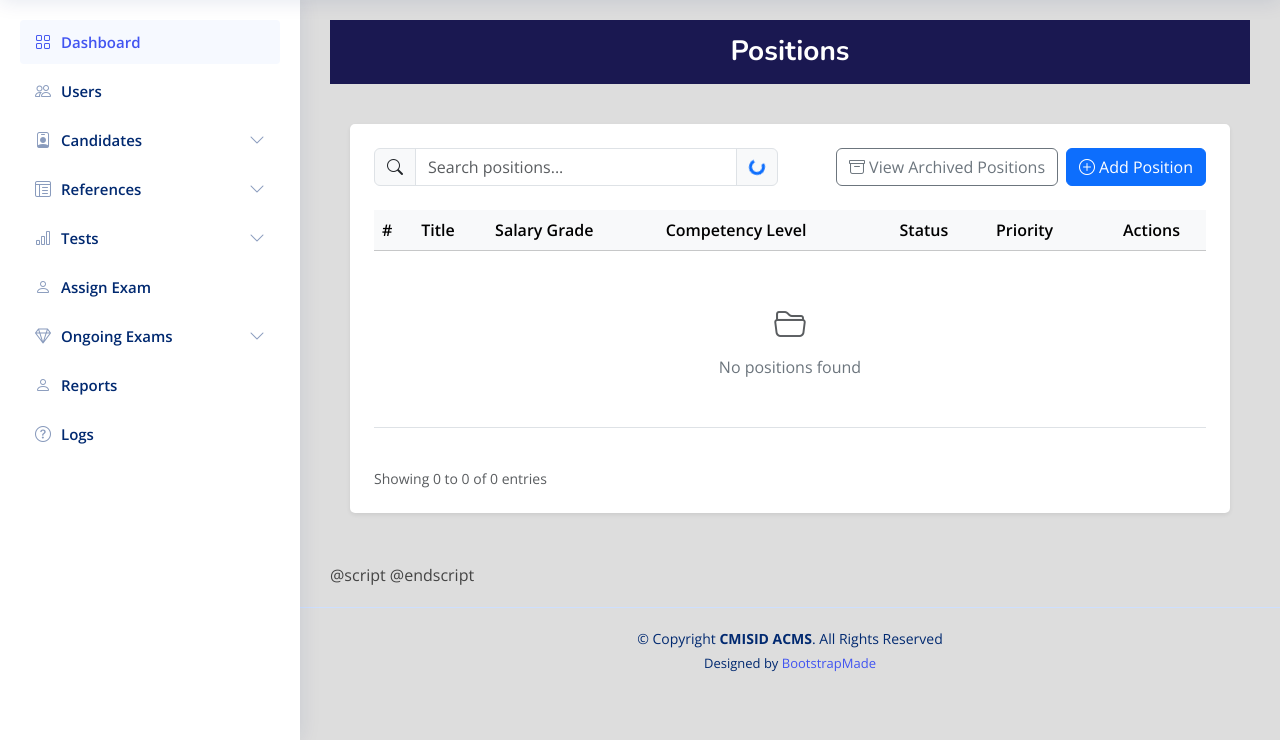
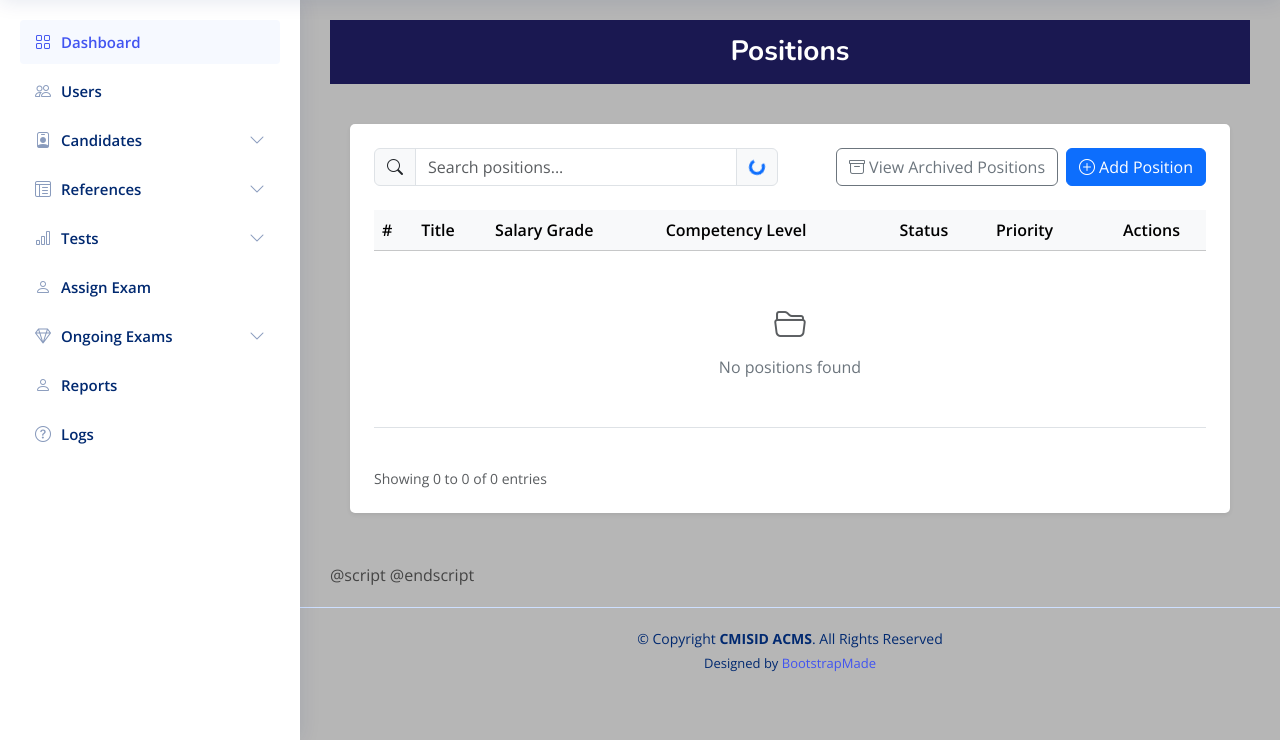
Before and after one commit to cmisidcdo/cmisid-trade-test, a Laravel app: page /references/positions in a window 1280 px wide. Shown: the part 60-800 px from the top of the page. Run offline with Laravel 12, Linux system fonts and the light colour scheme; a user stored in the database is signed in; data comes from the database, SQL or seed files in the repository; data that the repository does not hold is empty; some libraries are stand-ins or nearby versions.

Commit message:
03122025 10562
Updated Positions comments and Skills Indentation

```diff
--- a/resources/views/livewire/references/positions.blade.php
+++ b/resources/views/livewire/references/positions.blade.php
@@ -520,7 +520,6 @@
 
     @script
     <script>
-        // Initialize tooltips
         document.addEventListener('DOMContentLoaded', function() {
             var tooltipTriggerList = [].slice.call(document.querySelectorAll('[title]'));
             var tooltipList = tooltipTriggerList.map(function(tooltipTriggerEl) {
@@ -529,7 +528,6 @@
                 });
             });
 
-            // Reinitialize tooltips when Livewire updates the DOM
             document.addEventListener('livewire:load', function() {
                 initTooltips();
             });
@@ -548,7 +546,6 @@
             }
         });
 
-        // Modal control
         $wire.on('hide-positionModal', () => {
             console.log('Hiding position modal');
             bootstrap.Modal.getInstance(document.getElementById('positionModal')).hide();
@@ -582,18 +579,16 @@
     @endscript
 
     <style>
-        /* Set body background to match the gray from screenshot */
+
         body {
-            background-color: #DDDDDD;
+            background-color: #b6b6b6;
         }
 
-        /* Improve table row hover effect */
         .table tbody tr:hover {
             background-color: rgba(0, 123, 255, 0.05);
             transition: background-color 0.2s ease;
         }
 
-        /* Improve button hover effects */
         .btn {
             transition: all 0.2s ease-in-out;
         }
@@ -603,12 +598,10 @@
             box-shadow: 0 2px 5px rgba(0,0,0,0.1);
         }
 
-        /* Improve modal transitions */
         .modal.fade .modal-dialog {
             transition: transform 0.3s ease-out;
         }
 
-        /* Empty state styling */
         .empty-state {
             display: flex;
             flex-direction: column;
@@ -617,7 +610,6 @@
             color: #6c757d;
         }
 
-        /* Improve form validation styling */
         .was-validated .form-control:invalid, .form-control.is-invalid {
             border-color: #dc3545;
             padding-right: calc(1.5em + 0.75rem);
@@ -627,13 +619,11 @@
             background-size: calc(0.75em + 0.375rem) calc(0.75em + 0.375rem);
         }
 
-        /* Add a light gray background to the dashboard section */
         .section.dashboard {
-            background-color: #DDDDDD;
+            background-color: #b6b6b6;
             padding: 20px;
         }
 
-        /* Responsive adjustments */
         @media (max-width: 768px) {
             .table-responsive {
                 border: 0;
--- a/resources/views/livewire/references/skills.blade.php
+++ b/resources/views/livewire/references/skills.blade.php
@@ -178,7 +178,7 @@
 
 @push('styles')
 <style>
-  .custom-invalid-feedback {
+    .custom-invalid-feedback {
       display: block;
       width: 100%;
       margin-top: 0.25rem;
@@ -186,11 +186,11 @@
       color: #dc3545;
   }
 
-  .sortable {
+    .sortable {
       cursor: pointer;
   }
 
-  .sortable:hover {
+    .sortable:hover {
       background-color: rgba(0, 0, 0, 0.05);
   }
 
```
